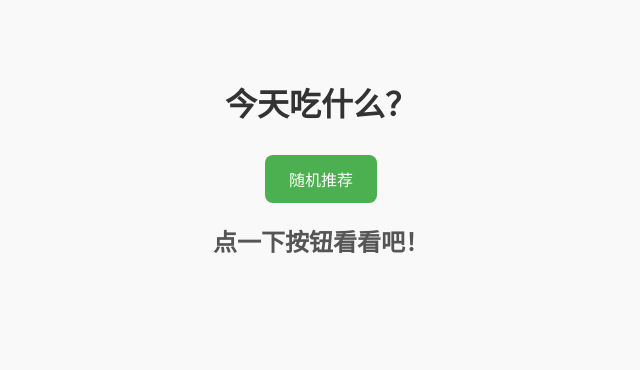
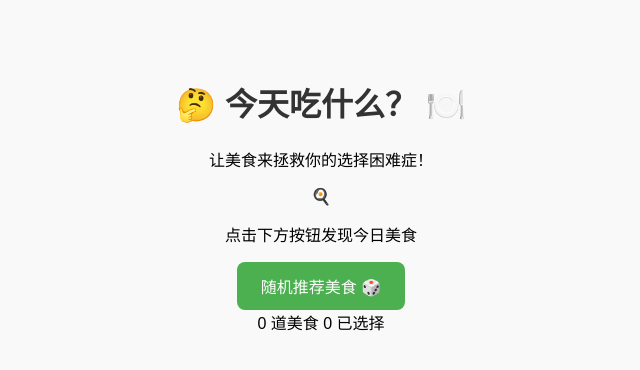
Before and after one commit to Guyue2203/menu-whyme, a plain HTML site: page index.html in a window 1280 px wide. Shown: the whole page, without its empty margins (319-959 px from the left). Drawn offline with Linux system fonts and the light colour scheme.

Commit message:
beautify the homepage

```diff
--- a/index.html
+++ b/index.html
@@ -2,15 +2,63 @@
 <html lang="zh">
 <head>
   <meta charset="UTF-8">
-  <title>今天吃什么？</title>
+  <meta name="viewport" content="width=device-width, initial-scale=1.0">
+  <title>今天吃什么？🍽️</title>
   <link rel="stylesheet" href="style.css">
+  <link href="https://fonts.googleapis.com/css2?family=Noto+Sans+SC:wght@300;400;500;700&display=swap" rel="stylesheet">
 </head>
 <body>
-  <h1>今天吃什么？</h1>
+  <div class="app-container">
+    <header class="header">
+      <h1 class="title">
+        <span class="emoji">🤔</span>
+        今天吃什么？
+        <span class="emoji">🍽️</span>
+      </h1>
+      <p class="subtitle">让美食来拯救你的选择困难症！</p>
+    </header>
 
-  <div class="container">
-    <button id="chooseBtn">随机推荐</button>
-    <h2 id="result">点一下按钮看看吧！</h2>
+    <main class="main-content">
+      <div class="card">
+        <div class="dish-display" id="dishDisplay">
+          <div class="placeholder">
+            <div class="food-icon">🍳</div>
+            <p>点击下方按钮发现今日美食</p>
+          </div>
+        </div>
+
+        <button class="choose-btn" id="chooseBtn">
+          <span class="btn-text">随机推荐美食</span>
+          <span class="btn-icon">🎲</span>
+        </button>
+
+        <div class="result-container" id="resultContainer" style="display: none;">
+          <h2 class="result-title">今日推荐</h2>
+          <div class="result-card">
+            <span class="result-emoji" id="resultEmoji">🍜</span>
+            <h3 class="result-text" id="result">点一下按钮看看吧！</h3>
+            <p class="result-subtitle">祝你用餐愉快！</p>
+          </div>
+          <button class="try-again-btn" id="tryAgainBtn">
+            <span>再来一个</span>
+            <span>🔄</span>
+          </button>
+        </div>
+      </div>
+
+      <div class="info-section">
+        <div class="stats">
+          <span class="stat-item">
+            <span class="stat-number" id="totalDishes">0</span>
+            <span class="stat-label">道美食</span>
+          </span>
+          <span class="stat-item">
+            <span class="stat-number" id="selectedCount">0</span>
+            <span class="stat-label">已选择</span>
+          </span>
+        </div>
+      </div>
+    </main>
   </div>
 
   <script src="script.js"></script>
```
